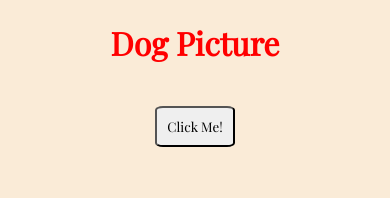
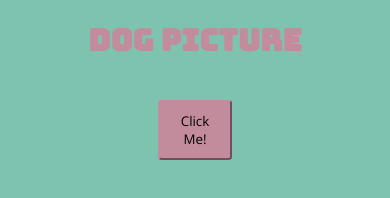
Before and after one commit to darcipons/random_dog, a plain HTML site: page index.html in a window 390 px wide. Drawn offline with nearby package versions, Linux system fonts and the light colour scheme.

Commit message:
changed color scheme and added media queries

```diff
--- a/index.css
+++ b/index.css
@@ -1,11 +1,12 @@
 body {
-  background-color: antiquewhite;
+  background-color: #7EC3B0;
 }
 
 h1 {
-  color: red;
+  color: #C38C9D;
   text-align: center;
-  font-family: 'Playfair Display', serif;
+  font-family: 'Bungee', cursive;
+  font-size: 65px;
 }
 
 .image-container {
@@ -15,12 +16,28 @@ h1 {
 button {
   text-align: center;
   padding: 10px;
-  border-radius: 10%;
-  font-family: 'Playfair Display', serif;
+  border-radius: 5%;
+  font-family: 'Open Sans', sans-serif;
   margin: 20px;
+  background-color: #C38C9D;
+  border-color: #C38C9D;
+  width: 8%;
+  cursor: pointer;
 }
 
 img {
   height: 30%;
   width: 30%;
 }
+
+@media only screen and (max-width: 600px) {
+  h1 {
+    text-align: center;
+    font-size: 30px;
+  }
+  button {
+    padding: 10px;
+    width: 20%;
+    border-radius: 5%;
+  }
+}
--- a/index.html
+++ b/index.html
@@ -6,8 +6,8 @@
     <meta name="description" content="">
     <meta name="viewport" content="width=device-width, initial-scale=1">
     <link rel="stylesheet" href="index.css">
-    <link href="https://fonts.googleapis.com/css?family=Playfair+Display&display=swap" rel="stylesheet">
-  </head>
+    <link href="https://fonts.googleapis.com/css?family=Bungee|Open+Sans&display=swap" rel="stylesheet">
+    </head>
   <body>
     <h1>Dog Picture</h1>
     <div class='image-container'>
```
